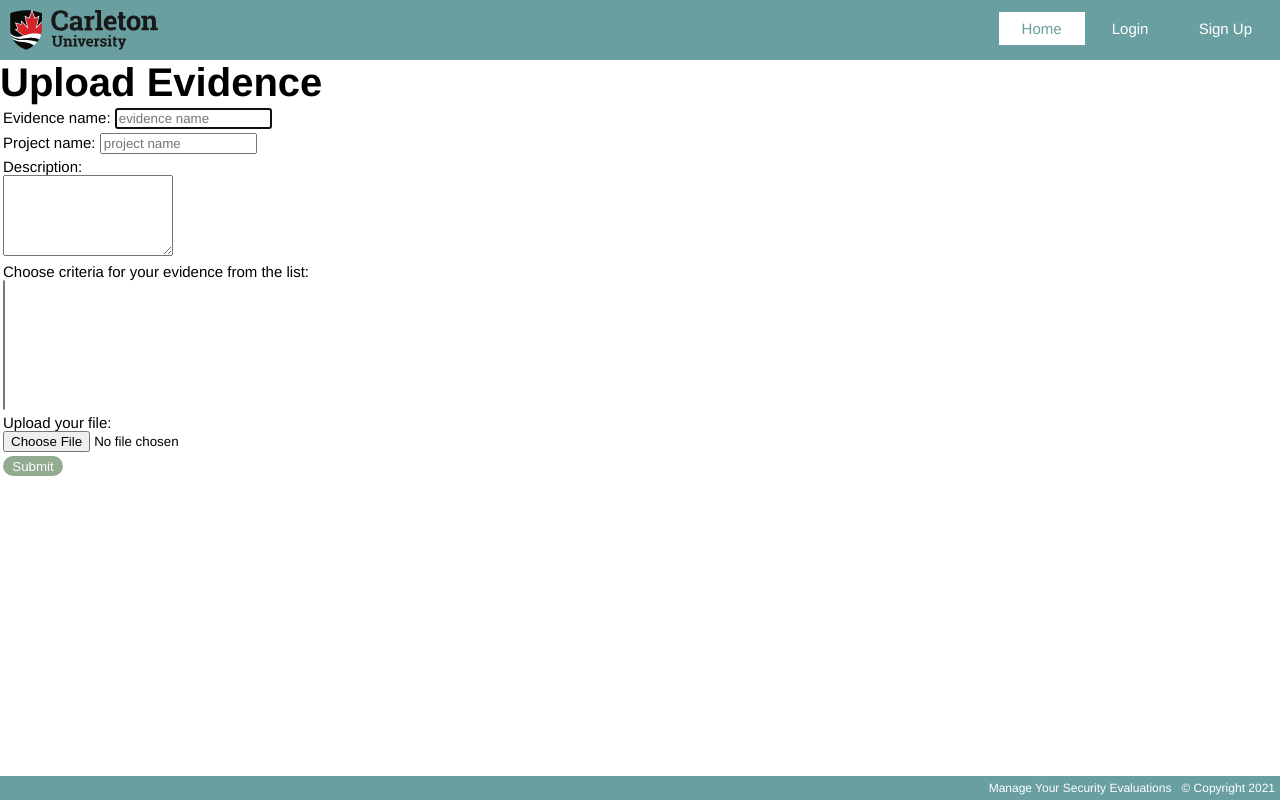
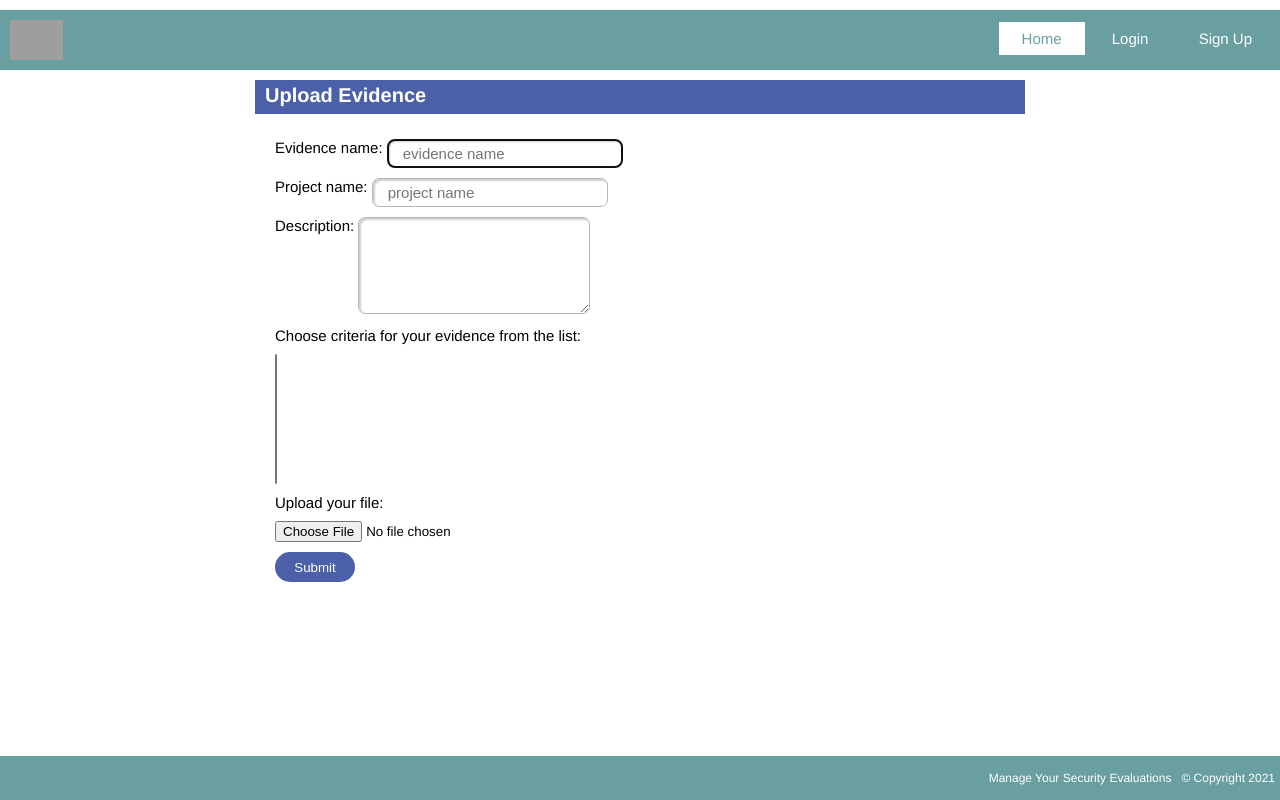
Before and after one commit to Security-Evaluations-Management/ManageYourSecurityEvaluations, a Python web app: template frontend/templates/upload.html in a window 1280 px wide. Run offline with Jinja, Linux system fonts and the light colour scheme; the template is opened without the code that fills it, so the values that code supplies are empty; grey boxes are pictures that could not be loaded.

Commit message:
css update for upload

```diff
--- a/frontend/static/css/upload.css
+++ b/frontend/static/css/upload.css
@@ -4,11 +4,49 @@
 }
 
 h3 {
-  font-size: 40px;
+  background: #4c60aa;
+  color: #FFFFFF;
+  font-size: 20px;
+  font-weight: bold;
+  height: 24px;
+  width: 760px;
+  margin: 0 auto;
+  line-height: 20px;
   text-align: left;
+  padding: 5px 0 5px 10px;
 }
 
-input[tyep=text] {
+div, p {
+  margin-bottom: 10px;
+  margin-top: 10px;
+}
+
+form{
+  position: relative;
+  width: 760px;
+  height : 580px;
+  margin : 0 auto;
+  padding: 1em;
+  box-sizing: border-box;
+  background : #FFF;
+}
+
+input{
+
+}
+
+label {
+  width: 150px;
+  vertical-align: top;
+  text-align: right;
+}
+
+input:focus, textarea:focus {
+  background   : rgba(0,0,0,.1);
+  border-radius: 5px;
+}
+
+input[type=text], textarea {
   -webkit-box-sizing: content-box;
   -moz-box-sizing: content-box;
   box-sizing: content-box;
@@ -31,24 +69,18 @@
 }
 
 input[type=submit] {
-  width: 60px;
-  height: 20px;
+  width: 80px;
+  height: 30px;
   border: transparent;
-  -webkit-border-radius: 14px;
-  -moz-border-radius: 14px;
-  border-radius: 14px;
+  -webkit-border-radius: 28px;
+  -moz-border-radius: 28px;
+  border-radius: 28px;
   font-family: Arial;
   color: #ffffff;
-  background: #90ab90;
-  text-decoration: none;
+  background: #4c60aa;
+  text-align: center;
 }
 
 input[type=submit]:hover {
-  background: #90ab90;
-  background-image: -webkit-linear-gradient(top, #90ab90, #617d5f);
-  background-image: -moz-linear-gradient(top, #90ab90, #617d5f);
-  background-image: -ms-linear-gradient(top, #90ab90, #617d5f);
-  background-image: -o-linear-gradient(top, #90ab90, #617d5f);
-  background-image: linear-gradient(to bottom, #90ab90, #617d5f);
-  text-decoration: none;
+  background: #bfcdff;
 }
--- a/frontend/templates/base.html
+++ b/frontend/templates/base.html
@@ -14,7 +14,7 @@
 <header>
     <div class="logo">
         <a href="{{ url_for('main.home') }}">
-            <img alt="Carleton University Logo" src="/static/images/Carleton_University_Logo.svg">
+            <img alt="Carleton University Logo" src="/static/images/logo2.svg">
         </a>
     </div>
     <ul id="navigation_bar">
--- a/frontend/templates/upload.html
+++ b/frontend/templates/upload.html
@@ -11,29 +11,19 @@
 {% block content %}
     <h3 class="title">Upload Evidence</h3>
      <form action="/upload" method="POST" enctype="multipart/form-data">
-        <table>
-            <tr>
-                <td>
+         <div>
             <label>Evidence name: </label>
             <input type="text" name="ev_name" placeholder="evidence name" required autofocus=""><br>
-                </td>
-            </tr>
-            <tr>
-                <td>
+         </div>
+         <div>
              <label>Project name: </label>
              <input type="text" name="proj_name" placeholder="project name" required><br>
-                </td>
-            </tr>
-            <tr>
-                <td>
+         </div>
+         <div>
              <label>Description:</label>
-                    <p>
              <textarea name="description" cols="20" rows="5" wrap="soft"> </textarea>
-                    </p>
-                </td>
-            </tr>
-            <tr>
-                <td>
+         </div>
+         <div>
              <label>Choose criteria for your evidence from the list:</label>
              <p>
                  <select name="criteria" id="lang" size="8">
@@ -42,14 +32,14 @@
                      {% endfor %}}
                  </select>
              </p>
-                </td>
-            </tr>
-            <tr>
-                <td>
-                    <label>
-                        <p>Upload your file:</p>
+         </div>
+         <div>
+             <label>Upload your file:</label>
+             <p>
                  <input type="file" name="file_upload" required><br>
-                    </label>
+             </p>
+         </div>
+         <div>
              {% with messages = get_flashed_messages() %}
              {% if messages %}
              <ul class=flashes>
@@ -59,13 +49,9 @@
              </ul>
              {% endif %}
              {% endwith %}
-                </td>
-            </tr>
-            <tr>
-                <td>
+         </div>
+         <div>
              <input type="submit" value="Submit">
-                </td>
-            </tr>
-        </table>
+         </div>
     </form>
 {% endblock %}
```
Also changed, not shown: frontend/static/css/welcomePage.css (+5 -4 lines), frontend/static/css/base.css (line endings or trailing spaces). Lines whose indentation alone changed are shown as unchanged.
